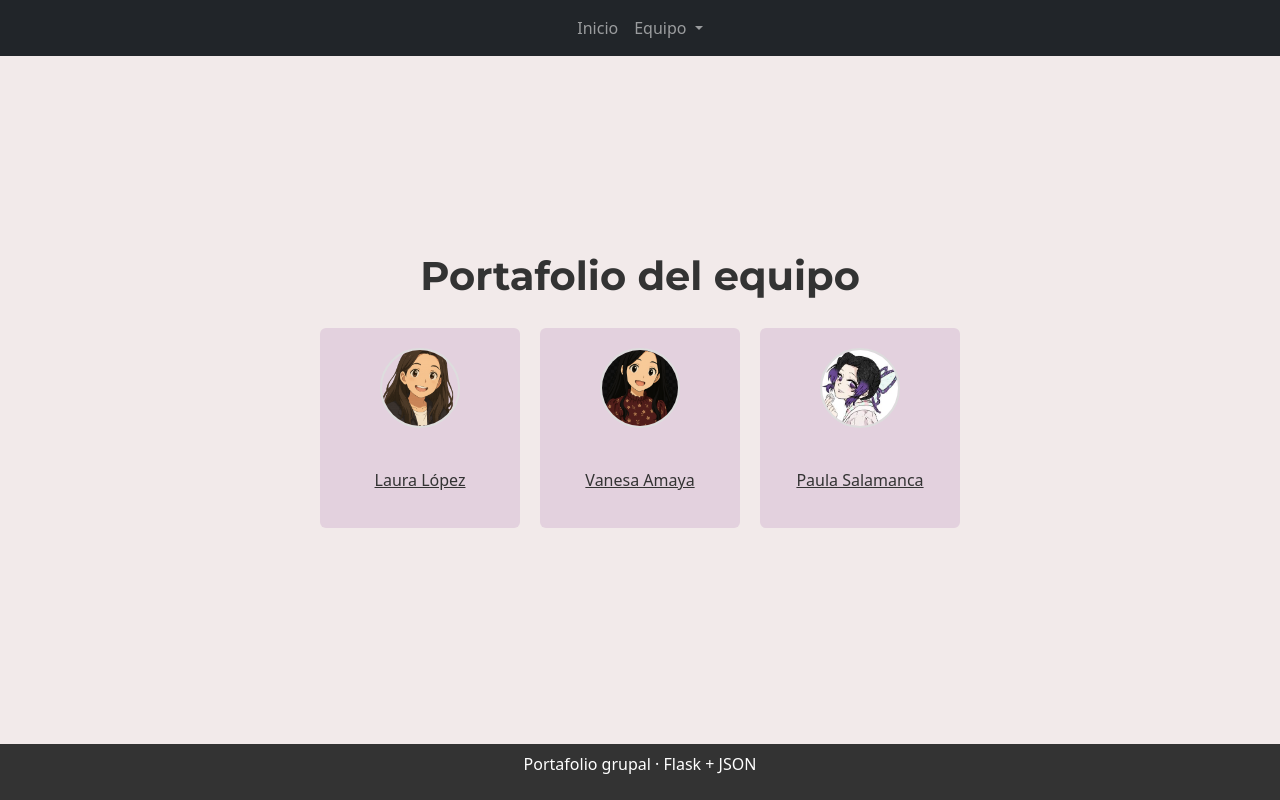
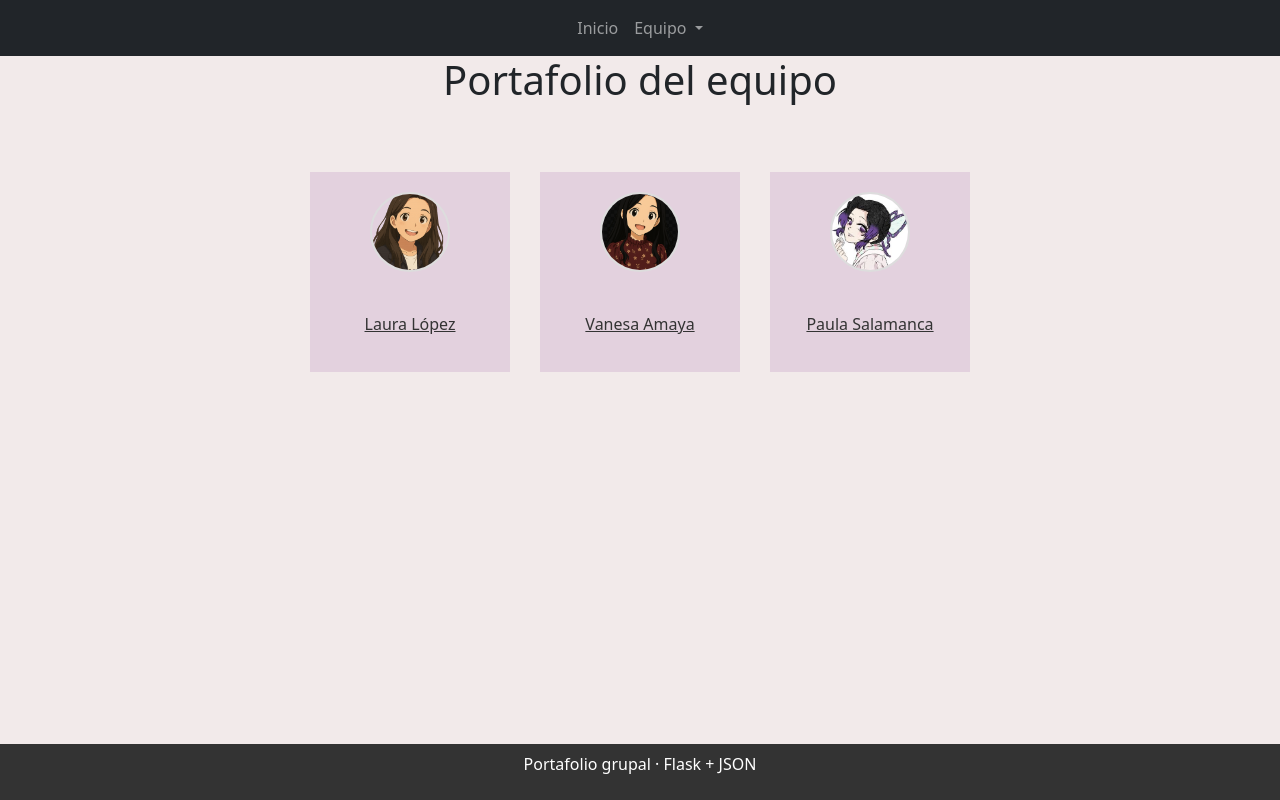
Before and after one commit to LauraLopez0110/portafolio, a Flask app: page / in a window 1280 px wide. Run offline with Flask 3, Linux system fonts and the light colour scheme.

Commit message:
Correción estilos

```diff
--- a/static/css/styles.css
+++ b/static/css/styles.css
@@ -1,66 +1,32 @@
 @import url('https://fonts.googleapis.com/css2?family=Montserrat:wght@100;700&display=swap');
-
 html, body {
   height: 100%;
   margin: 0;
-}
-
-main {
-  flex: 1; /* ocupa todo el espacio disponible */
-  display: flex;
-  flex-direction: column;
-  justify-content: center; /* centra el contenido verticalmente */
-  align-items: center; /* centra el contenido horizontalmente */
-  padding: 20px; /* espacio alrededor del contenido */
-}
-
-h1 {
-  font-family: 'Montserrat', sans-serif;
-  font-weight: 700;
-  color: #333;
-  text-align: center;
 }
 
 body {
   display: flex;
   flex-direction: column;
   min-height: 100vh;
-  background-color: rgb(242, 234, 234); /* color de fondo */
+  background-color: rgb(242, 234, 234); /* altura mínima de la ventana */
+}
+.card {
+  background-color: #e3d1de; /* color de fondo */
+  color: #333;               /* color del texto */
+  border: none;              /* opcional, si quieres quitar el borde */
 }
 
-/* Cards */
-.cards {
-  display: flex;
-  flex-wrap: wrap; /* permite varias filas */
-  justify-content: center;
-  align-items: center;
-  gap: 20px;
-  padding: 20px;
+main {
+  flex: 1; /* ocupa todo el espacio disponible */
 }
 
-.card {
-  display: grid;
-  grid-template-columns: 1fr;
-  place-items: center;
-  height: 200px;
-  width: 200px;
-  background-color: #e3d1de;
-  color: #333;
-  border: none;
-  transition: all ease-in-out 200ms;
-}
-
-.card:hover {
-  transform: scale(1.05);
-  box-shadow: 0 4px 8px rgba(0, 0, 0, 0.2);
-}
 
 .avatar-icon {
-  width: 80px;
-  height: 80px;
-  object-fit: cover;
-  border-radius: 50%;
-  border: 2px solid #ddd;
+  width: 80px;   /* ancho fijo */
+  height: 80px;  /* alto fijo */
+  object-fit: cover;  /* recorta sin deformar */
+  border-radius: 50%; /* si quieres que sea circular */
+  border: 2px solid #ddd; /* opcional: un borde suave */
 }
 
 footer {
@@ -68,7 +34,7 @@ footer {
   color: #fff;
   padding: 8px;
   text-align: center;
-  margin-top: auto;
+   margin-top: auto;
 }
 
 .navbar .dropdown-menu {
@@ -76,7 +42,7 @@ footer {
 }
 
 .cv-btn {
-  background-color: #cd280b;
+  background-color: #cd280b; /* color azul */
   padding: 10px 15px;
   border: none;
   color: white;
@@ -88,7 +54,7 @@ footer {
 }
 
 .cv-btn:hover {
-  background-color: #d20684;
+  background-color: #d20684; /* azul más oscuro al pasar el mouse */
 }
 
 .card-img-top {
@@ -96,7 +62,6 @@ footer {
   object-fit: cover;
 }
 
-/* Perfil */
 .perfil-card {
   max-width: 500px;
   margin: 40px auto;
@@ -112,6 +77,7 @@ footer {
   box-shadow: 0 25px 40px rgba(0,0,0,0.15);
 }
 
+/* Imagen de perfil */
 .perfil-img-wrapper {
   width: 150px;
   height: 150px;
@@ -127,32 +93,59 @@ footer {
   object-fit: cover;
 }
 
+/* Nombre */
 .perfil-nombre {
   font-weight: 700;
   font-size: 1.8rem;
   color: #1f3f72;
 }
 
+/* Presentación */
 .perfil-presentacion {
   font-size: 0.95rem;
   color: #555;
   line-height: 1.5;
 }
-
 .shadow-glow {
   box-shadow: 0 0 10px rgba(218, 60, 25, 0.7),
-              0 0 20px rgba(209, 39, 5, 0.5);
+              0 0 20px rgba(209, 39, 5, 0.5) ;
 }
 
 .contact-card {
-  border: 1px solid rgba(0, 0, 0, 0.1);
-  border-radius: 12px;
-  box-shadow: 0 2px 8px rgba(0, 0, 0, 0.1);
+
+  border: 1px solid rgba(0, 0, 0, 0.1); /* borde muy suave */
+  border-radius: 12px;            /* bordes redondeados */
+  box-shadow: 0 2px 8px rgba(0, 0, 0, 0.1); /* sombra ligera */
   transition: transform 0.2s, box-shadow 0.2s;
   padding: 20px;
 }
 
 .contact-card:hover {
-  transform: translateY(-3px);
-  box-shadow: 0 4px 12px rgba(0, 0, 0, 0.15);
+  transform: translateY(-3px);         /* leve elevación al pasar mouse */
+  box-shadow: 0 4px 12px rgba(0, 0, 0, 0.15); /* sombra un poco más fuerte */
 }
+
+.card-cuadrada {
+  display: grid;
+  grid-template-columns: 1fr;
+  place-items: center;
+  height: 200px;
+  width: 200px;
+  background-color: #e3d1de;
+  color: #333;
+  border: none;
+  transition: all ease-in-out 200ms;
+}
+
+.card-cuadrada:hover {
+  transform: scale(1.05);
+  box-shadow: 0 4px 8px rgba(0, 0, 0, 0.2);
+}
+
+.cards-index {
+  display: flex;
+  flex-wrap: wrap;         /* que baje a otra fila si son muchos */
+  justify-content: center; /* centra horizontal */
+  gap: 30px;
+  padding: 60px;
+}
--- a/templates/index.html
+++ b/templates/index.html
@@ -3,11 +3,11 @@
 {% block title %}Inicio · Portafolio{% endblock %}
 
 {% block content %}
-<h1>Portafolio del equipo</h1>
+<h1 class="text-center">Portafolio del equipo</h1>
 
-<div class="cards">
+<div class="cards-index">
   {% for slug, i in integrantes.items() %}
-    <a href="/perfil/{{ slug }}" class="card">
+    <a href="/perfil/{{ slug }}" class="card-cuadrada">
       {% if i.icon %}
         <img src="{{ url_for('static', filename=i.icon) }}" alt="Ícono de {{ i.nombre }}" class="avatar-icon">
       {% elif i.iniciales %}
```
